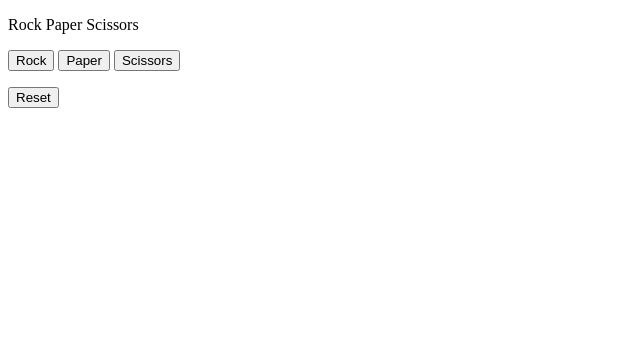
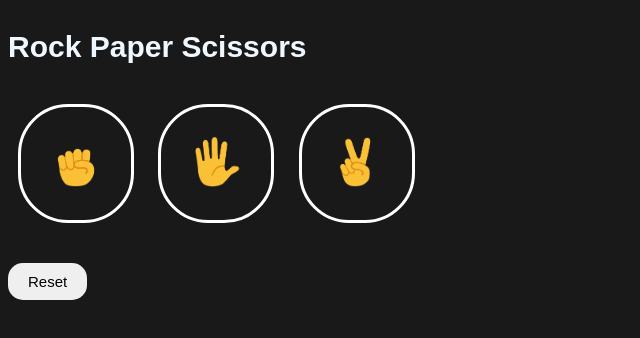
Before and after one commit to Shayon-Kumar/javascript01, a plain HTML site: page rock-paper-scissors-final.html in a window 1280 px wide. Shown: the whole page, without its empty margins (0-640 px from the left). Drawn offline with Linux system fonts and the light colour scheme.

Commit message:
rock paper scissors game added css

```diff
--- a/rock-paper-scissors-final.html
+++ b/rock-paper-scissors-final.html
@@ -5,16 +5,20 @@
   <meta charset="UTF-8">
   <meta name="viewport" content="width=device-width, initial-scale=1.0">
   <title>Rock Paper Scissors</title>
+  <link rel="stylesheet" href="rock-paper-scissors.css">
 </head>
 
 <body>
   <p>Rock Paper Scissors</p>
-  <button onclick="playGame('rock')">Rock</button>
-  <button onclick="playGame('paper')">Paper</button>
-  <button onclick="playGame('scissors')">Scissors</button>
-  <p class="display-result"></p>
+  <button class="move-button" onclick="playGame('rock')"><img class="move-icon" src="./pictures/rock-emoji.png"
+      alt=""></button>
+  <button class="move-button" onclick="playGame('paper')"><img class="move-icon" src="./pictures/paper-emoji.png"
+      alt=""></button>
+  <button class="move-button" onclick="playGame('scissors')"><img class="move-icon" src="./pictures/scissors-emoji.png"
+      alt=""></button>
+  <p class="display-result"> </p>
   <p class="display-scores"></p>
-  <button onclick="
+  <button class="reset-scores-button" onclick="
   scores.wins = 0;
   scores.losses = 0;
   scores.ties = 0;
@@ -22,70 +26,7 @@
   displayScores()
   ">Reset</button>
 
-  <script>
-    let scores = JSON.parse(localStorage.getItem('scores'));
-    if (scores === null) {
-      scores = { wins: 0, losses: 0, ties: 0 }
-    }
-
-    function displayScores() {
-      document.querySelector('.display-scores').innerHTML = `Win:${scores.wins}, Losses:${scores.losses}, Ties:${scores.ties}`;
-    }
-
-
-    function playGame(playarMove) {
-      const computerMove = pickComputerMove();
-      let result = '';
-      if (playarMove === 'rock') {
-        if (computerMove === 'rock') {
-          result = 'Tie.';
-        } else if (computerMove === 'paper') {
-          result = 'You Loss.';
-        } else {
-          result = 'You Win.';
-        }
-      } else if (playarMove === 'paper') {
-        if (computerMove === 'rock') {
-          result = 'You Win.';
-        } else if (computerMove === 'paper') {
-          result = 'Tie.'
-        } else {
-          result = 'You Loss.';
-        }
-      } else {
-        if (computerMove === 'rock') {
-          result = 'You Loss.'
-        } else if (computerMove === 'paper') {
-          result = 'You Win.';
-        } else {
-          result = 'Tie.';
-        }
-      }
-      if (result === 'You Win.') {
-        scores.wins += 1;
-      } else if (result === 'You Loss.') {
-        scores.losses += 1;
-      } else {
-        scores.ties += 1;
-      }
-      localStorage.setItem('scores', JSON.stringify(scores));
-      displayScores()
-      document.querySelector('.display-result').innerHTML = `${result}, You pick ${playarMove}, Computer pick ${computerMove}`;
-      displayScores()
-    }
-
-    function pickComputerMove() {
-      const move = Math.random();
-      let computerMove = '';
-      if (move >= 0 && move < 1 / 3) {
-        computerMove = 'rock';
-      } else if (move >= 1 / 3 && move < 2 / 3) {
-        computerMove = 'paper';
-      } else {
-        computerMove = 'scissors';
-      }
-      return computerMove;
-    }
+  <script src="rock-paper-scissors.js">
 
   </script>
 </body>
--- /dev/null
+++ b/rock-paper-scissors.css
@@ -0,0 +1,26 @@
+body {
+  background-color: #191919;
+  font-family: Arial, Helvetica, sans-serif;
+  color: aliceblue;
+}
+p {
+  font-size: 30px;
+  font-weight: bold;
+}
+.move-button {
+  background: transparent;
+  border: 3px solid white;
+  padding: 30px;
+  border-radius: 50px;
+  margin: 10px;
+}
+.move-icon {
+  background: transparent;
+  height: 50px;
+}
+.reset-scores-button {
+  border: none;
+  padding: 10px 20px;
+  font-size: 15px;
+  border-radius: 15px;
+}
--- /dev/null
+++ b/rock-paper-scissors.js
@@ -0,0 +1,67 @@
+let scores = JSON.parse(localStorage.getItem('scores'));
+if (scores === null) {
+  scores = { wins: 0, losses: 0, ties: 0 };
+}
+
+function displayScores() {
+  document.querySelector(
+    '.display-scores'
+  ).innerHTML = `Win:${scores.wins}, Losses:${scores.losses}, Ties:${scores.ties}`;
+}
+
+function playGame(playarMove) {
+  const computerMove = pickComputerMove();
+  let result = '';
+  if (playarMove === 'rock') {
+    if (computerMove === 'rock') {
+      result = 'Tie.';
+    } else if (computerMove === 'paper') {
+      result = 'You Loss.';
+    } else {
+      result = 'You Win.';
+    }
+  } else if (playarMove === 'paper') {
+    if (computerMove === 'rock') {
+      result = 'You Win.';
+    } else if (computerMove === 'paper') {
+      result = 'Tie.';
+    } else {
+      result = 'You Loss.';
+    }
+  } else {
+    if (computerMove === 'rock') {
+      result = 'You Loss.';
+    } else if (computerMove === 'paper') {
+      result = 'You Win.';
+    } else {
+      result = 'Tie.';
+    }
+  }
+  if (result === 'You Win.') {
+    scores.wins += 1;
+  } else if (result === 'You Loss.') {
+    scores.losses += 1;
+  } else {
+    scores.ties += 1;
+  }
+  localStorage.setItem('scores', JSON.stringify(scores));
+  displayScores();
+  document.querySelector(
+    '.display-result'
+  ).innerHTML = `${result} You pick <img src="./pictures/${playarMove}-emoji.png" class="move-icon">, Computer pick <img
+      src="./pictures/${computerMove}-emoji.png"  class="move-icon">`;
+  displayScores();
+}
+
+function pickComputerMove() {
+  const move = Math.random();
+  let computerMove = '';
+  if (move >= 0 && move < 1 / 3) {
+    computerMove = 'rock';
+  } else if (move >= 1 / 3 && move < 2 / 3) {
+    computerMove = 'paper';
+  } else {
+    computerMove = 'scissors';
+  }
+  return computerMove;
+}
```
Also changed, not shown: pictures/paper-emoji.png (added), pictures/rock-emoji.png (added), pictures/scissors-emoji.png (added).
